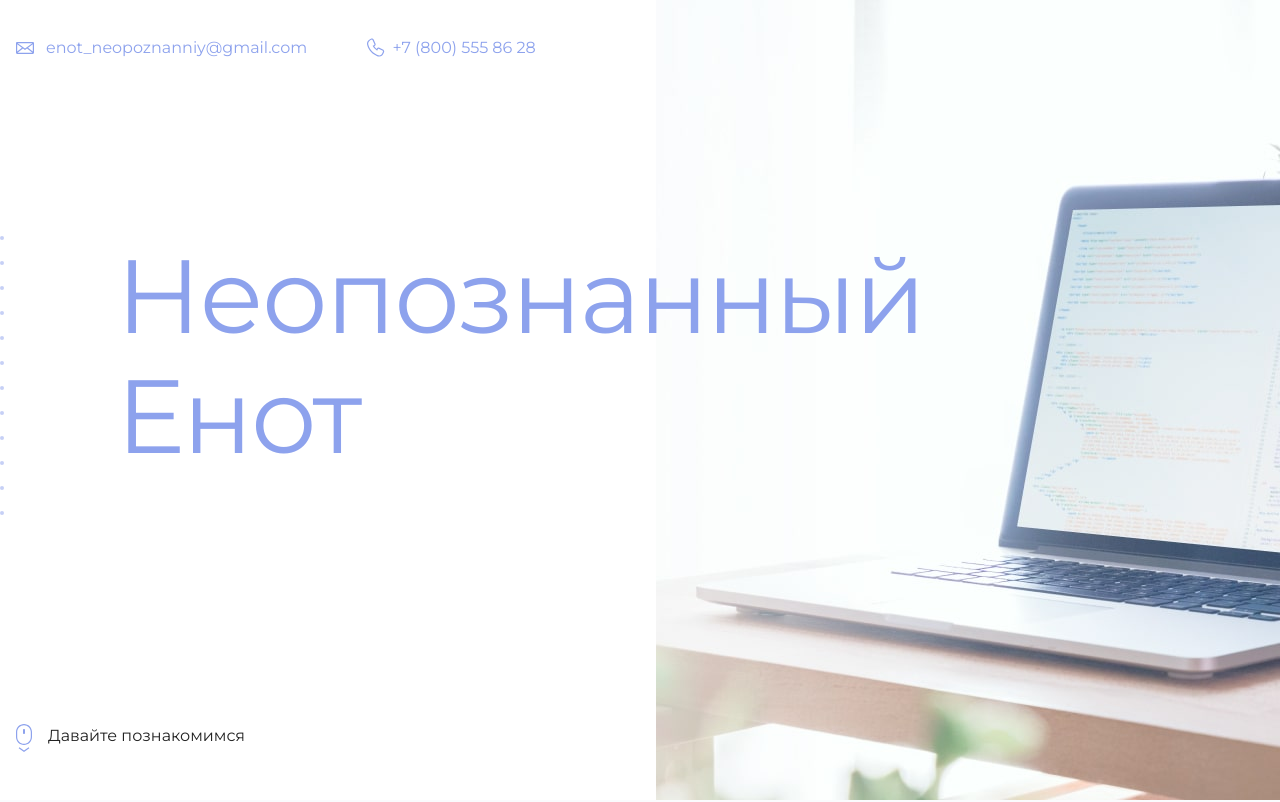
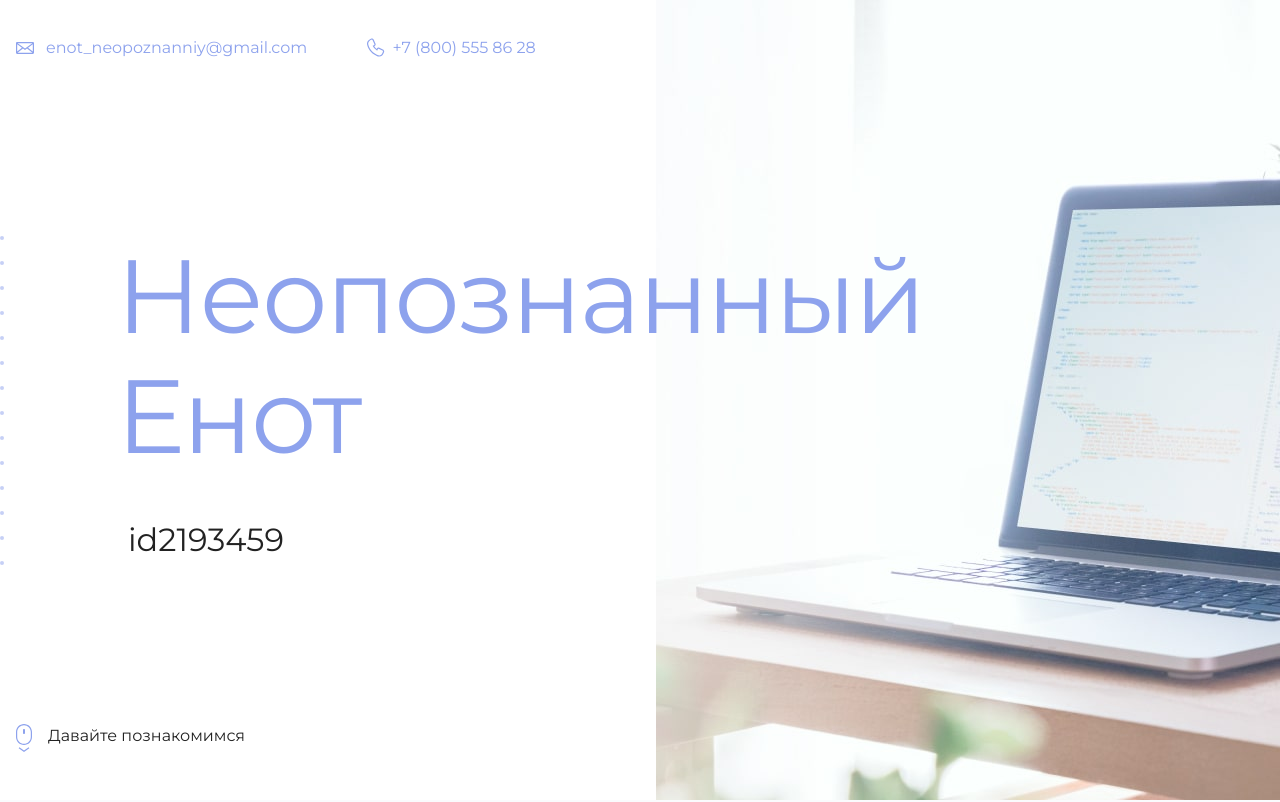
Before and after one commit to h4tsune/github-pages-example, a plain HTML site: page index.html in a window 1280 px wide. Shown: the top 802 px of the page. Drawn offline with Linux system fonts and the light colour scheme.

Commit message:
Добавил свой id

```diff
--- a/index.html
+++ b/index.html
@@ -19,7 +19,7 @@
       <section class="hero-image">
         <div class="container">
           <h1 class="heading">Неопознанный Енот</h1>
-          <p><!-- Тут ваш id на сайте Академии --></p>
+          <p>id2193459</p>
         </div>
       </section>
 
```
